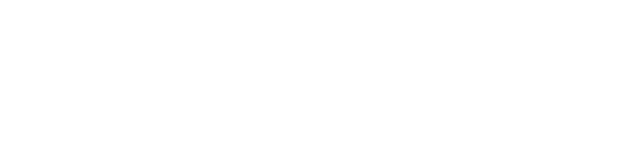
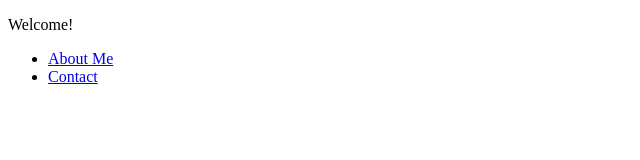
Before and after one commit to xuanhong2/landing_page, a plain HTML site: page index.html in a window 1280 px wide. Shown: the whole page, without its empty margins (0-640 px from the left). Drawn offline with Linux system fonts and the light colour scheme.

Commit message:
added header

```diff
--- a/index.html
+++ b/index.html
@@ -8,7 +8,13 @@
     <link rel="stylesheet" href="styles.css">
 </head>
 <body>
-
+    <div class="header">
+        <p class="logo">Welcome!</p>
+        <ul>
+            <li><a href="#">About Me</a></li>
+            <li><a href="#">Contact</a></li>
+        </ul>
+    </div>
 
 </body>
 </html>
```
